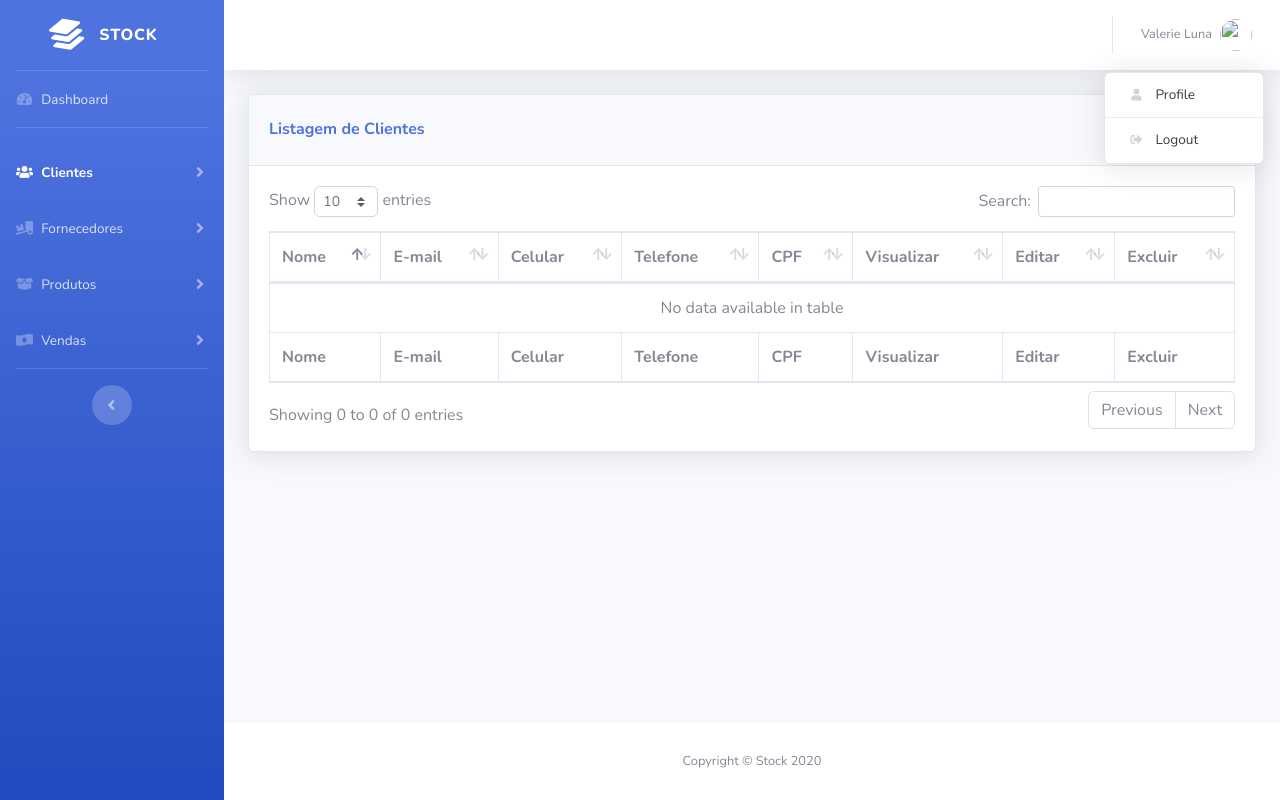
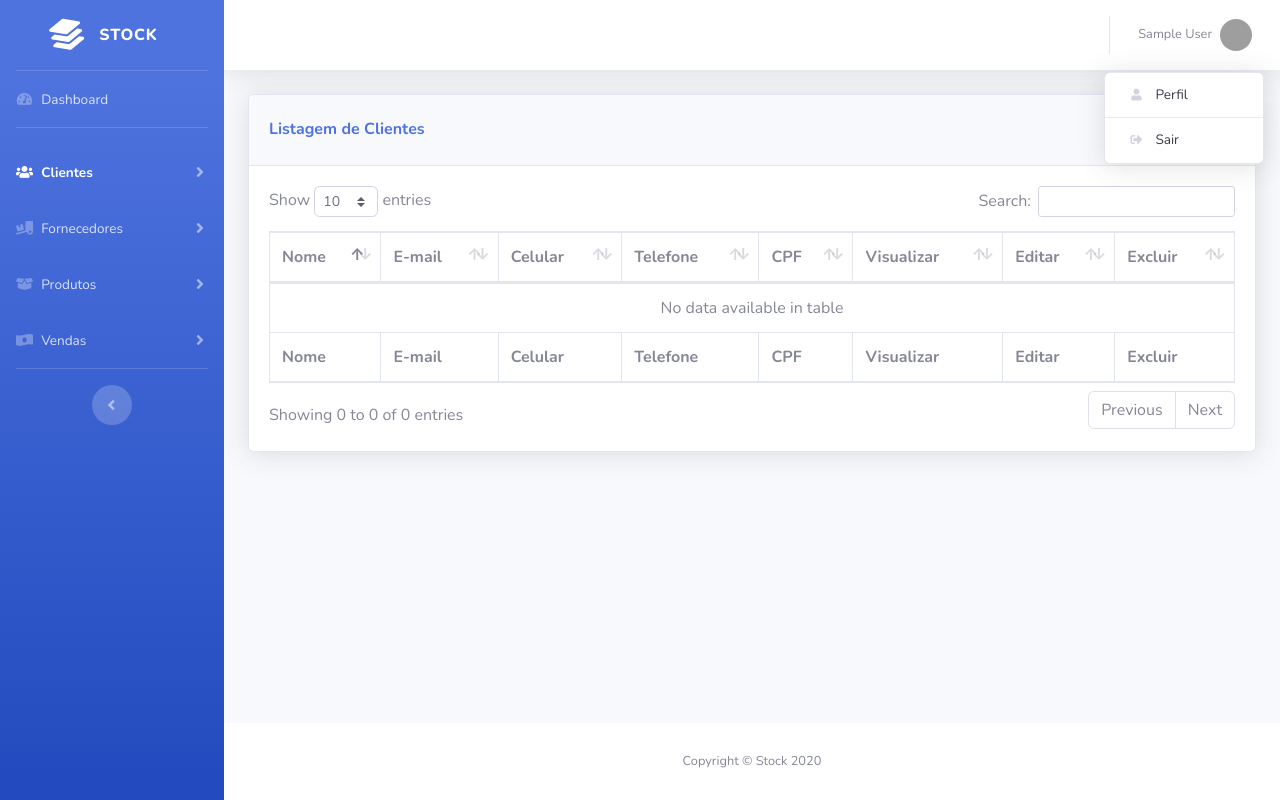
Before and after one commit to jeversonjv/stock, a CodeIgniter app: page /database/index.php/clientes/index in a window 1280 px wide, after a click that opens the changed part. Run offline with CodeIgniter, Linux system fonts and the light colour scheme; the visitor is signed in with stand-in values (Sample User, id 1); data that the repository does not hold is empty; some libraries are stand-ins or nearby versions; grey boxes are pictures that could not be loaded.

Commit message:
add nome da sessao no layout

```diff
--- a/application/views/template/layout.php
+++ b/application/views/template/layout.php
@@ -177,21 +177,21 @@
                         <li class="nav-item dropdown no-arrow">
                             <a class="nav-link dropdown-toggle" href="#" id="userDropdown" role="button"
                                 data-toggle="dropdown" aria-haspopup="true" aria-expanded="false">
-                                <span class="mr-2 d-none d-lg-inline text-gray-600 small">Valerie Luna</span>
+                                <span class="mr-2 d-none d-lg-inline text-gray-600 small"> <?= $this->session->userdata("nome") ?> </span>
                                 <img class="img-profile rounded-circle"
-                                    src="">
+                                    src="https://i.pinimg.com/originals/0c/3b/3a/0c3b3adb1a7530892e55ef36d3be6cb8.png">
                             </a>
                             <!-- Dropdown - User Information -->
                             <div class="dropdown-menu dropdown-menu-right shadow animated--grow-in"
                                 aria-labelledby="userDropdown">
                                 <a class="dropdown-item" href="#">
                                     <i class="fas fa-user fa-sm fa-fw mr-2 text-gray-400"></i>
-                                    Profile
+                                    Perfil
                                 </a>
                                 <div class="dropdown-divider"></div>
                                 <a class="dropdown-item" href="#" data-toggle="modal" data-target="#logoutModal">
                                     <i class="fas fa-sign-out-alt fa-sm fa-fw mr-2 text-gray-400"></i>
-                                    Logout
+                                    Sair
                                 </a>
                             </div>
                         </li>
@@ -237,15 +237,15 @@
         <div class="modal-dialog" role="document">
             <div class="modal-content">
                 <div class="modal-header">
-                    <h5 class="modal-title" id="exampleModalLabel">Ready to Leave?</h5>
+                    <h5 class="modal-title" id="exampleModalLabel">Pronto para sair?</h5>
                     <button class="close" type="button" data-dismiss="modal" aria-label="Close">
                         <span aria-hidden="true">×</span>
                     </button>
                 </div>
-                <div class="modal-body">Select "Logout" below if you are ready to end your current session.</div>
+                <div class="modal-body">Clique em Sair caso queira terminar a sessão atual.</div>
                 <div class="modal-footer">
-                    <button class="btn btn-secondary" type="button" data-dismiss="modal">Cancel</button>
-                    <a class="btn btn-primary" href="/login/logout">Logout</a>
+                    <button class="btn btn-secondary" type="button" data-dismiss="modal">Cancelar</button>
+                    <a class="btn btn-primary" href="/login/logout">Sair</a>
                 </div>
             </div>
         </div>
```
